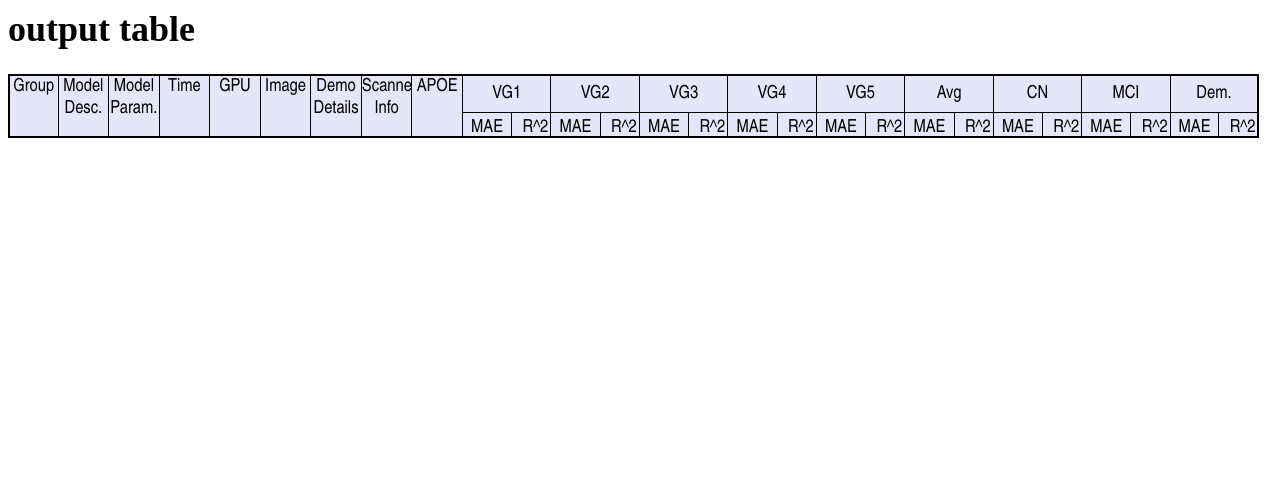
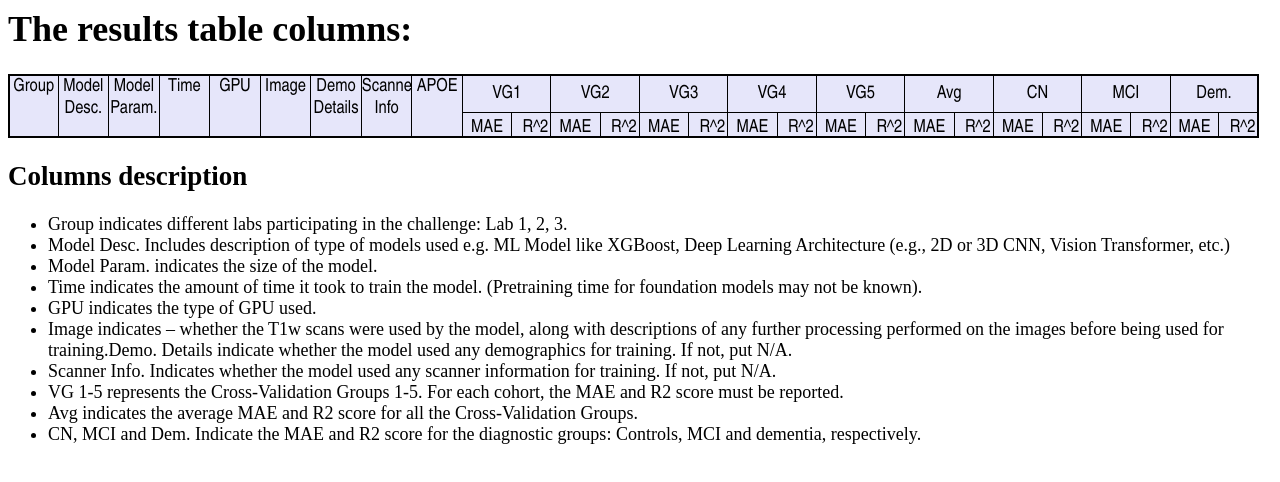
Before and after one commit to astra77/ad-detection-challenge, a plain HTML site: page results_report.html in a window 1280 px wide. Drawn offline with Linux system fonts and the light colour scheme.

Commit message:
Add files via upload

```diff
--- a/results_report.html
+++ b/results_report.html
@@ -41,7 +41,7 @@ font-family:arial narrow;
 .split-wrapper{
    padding:0;overflow:auto;border-top:1px solid;
 }
-@media only screen and (max-width: 1200px) {
+@media only screen and (max-width: 860px) {
 
  body {
     font-size:1em;
@@ -75,7 +75,7 @@ font-family:arial narrow;
 </head>
 
 <body>
-    <h1>output table</h1>
+    <h1>The results table columns:</h1>
     <div class="wrapper">
           <div class="col first">Group</div>
           <div class="col">Model<br>Desc.</div>
@@ -154,6 +154,21 @@ font-family:arial narrow;
               </div>
           </div>
     </div>
+<h2>Columns description</h2>
+<ul>
+  <li>Group indicates different labs participating in the challenge: Lab 1, 2, 3.</li>
+  <li>Model Desc. Includes description of type of models used e.g. ML Model like XGBoost, Deep Learning Architecture (e.g., 2D or 3D CNN, Vision Transformer, etc.)</li>
+<li>Model Param. indicates the size of the model.</li>
+<li>Time indicates the amount of time it took to train the model. (Pretraining time for foundation models may not be known).</li>
+<li>GPU indicates the type of GPU used.</li>
+<li>Image indicates – whether the T1w scans were used by the model, along with descriptions of any further processing performed on the images before being used for training.</li.
+<li>Demo. Details indicate whether the model used any demographics for training. If not, put N/A.</li>
+<li>Scanner Info. Indicates whether the model used any scanner information for training. If not, put N/A.</li>
+<li>VG 1-5 represents the Cross-Validation Groups 1-5. For each cohort, the MAE and R2 score must be reported.</li>
+<li>Avg indicates the average MAE and R2 score for all the Cross-Validation Groups.</li>
+<li>CN, MCI and Dem. Indicate the MAE and R2 score for the diagnostic groups: Controls, MCI and dementia, respectively.</li>
+
+</ul>
 
 </body>
 
```
